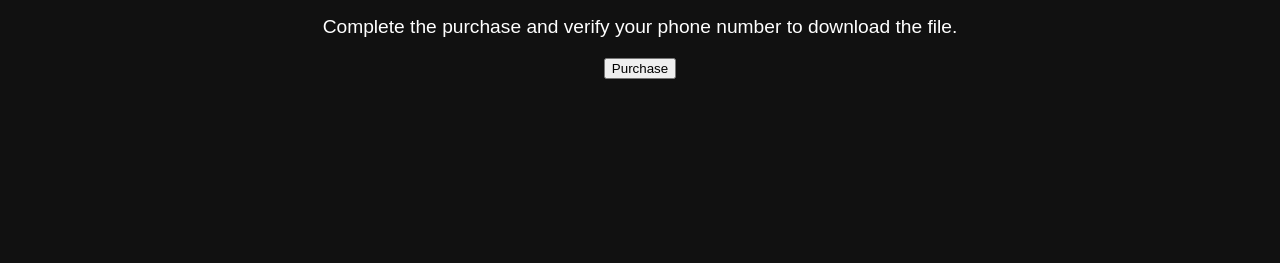
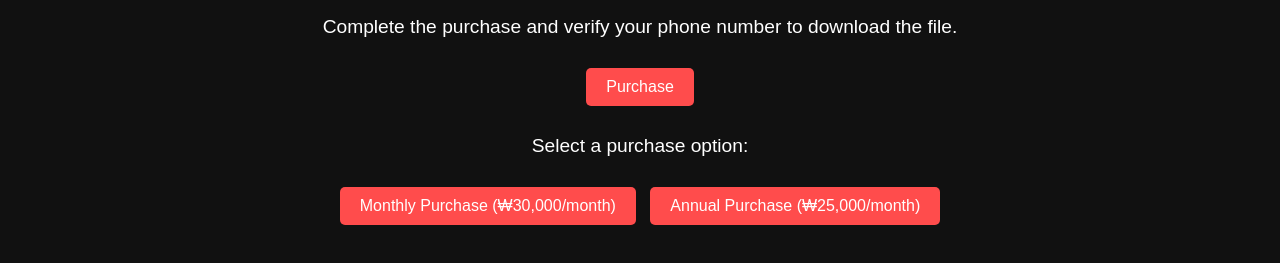
Before and after one commit to oesnoeyh/finalproject, a plain HTML site: page index.html in a window 1280 px wide. Both pictures are taken after a click on the button "Purchase". Shown: the part 245-508 px from the top of the page. Drawn offline with Linux system fonts and the light colour scheme.

Commit message:
Update index.html

```diff
--- a/index.html
+++ b/index.html
@@ -22,12 +22,15 @@
         <h1>Download File</h1>
         <p>Complete the purchase and verify your phone number to download the file.</p>
         <div class="actions">
-            <button id="purchase-btn">Purchase</button>
+            <button id="purchase-btn" class="red-btn">Purchase</button>
         </div>
-        <div id="auth-section" class="hidden">
-            <p>Enter the verification code sent to your phone:</p>
-            <input type="text" id="verification-code" placeholder="Enter code">
-            <button id="download-btn" class="hidden">Download File</button>
+        <div id="purchase-options" class="hidden">
+            <p>Select a purchase option:</p>
+            <button id="monthly-btn" class="red-btn">Monthly Purchase (₩30,000/month)</button>
+            <button id="yearly-btn" class="red-btn">Annual Purchase (₩25,000/month)</button>
+        </div>
+        <div id="bank-details" class="hidden">
+            <p>Account Number: <strong>123-456-789</strong></p>
         </div>
     </main>
 </body>
```
